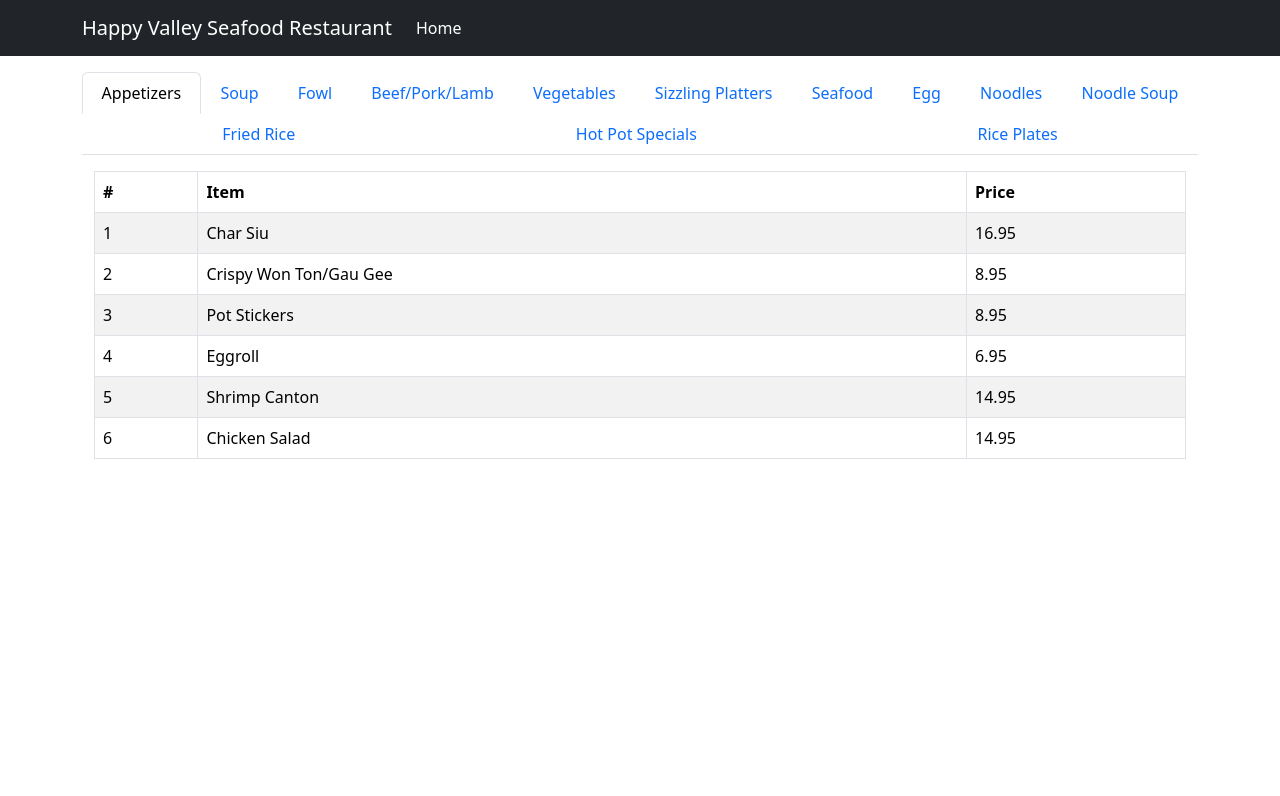
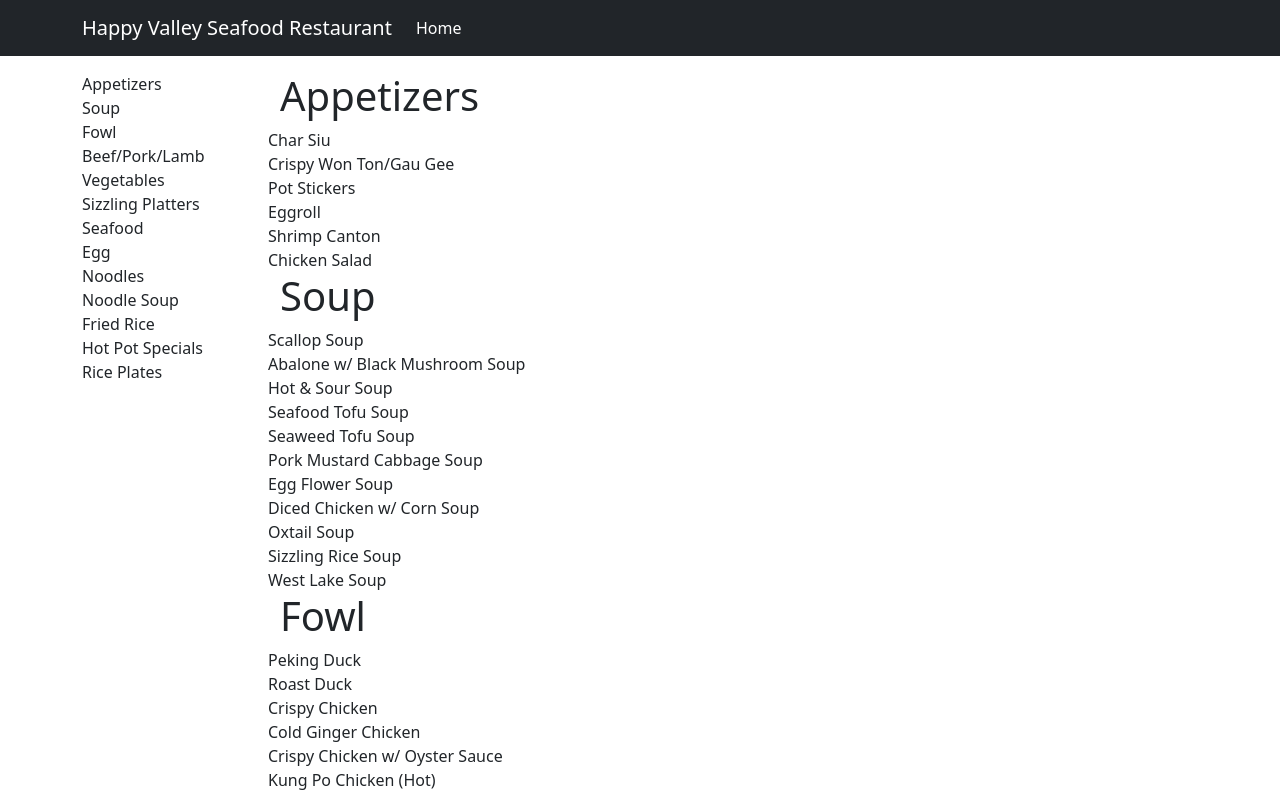
Before and after one commit to WayanLu/happyvalley-menu, a React (Create React App) app in the folder client/: page / in a window 1280 px wide. Shown: the top 796 px of the page. Built offline with nearby package versions, Linux system fonts and the light colour scheme.

Commit message:
changed layout of menu items

```diff
--- a/client/src/pages/Menu.jsx
+++ b/client/src/pages/Menu.jsx
@@ -1,5 +1,8 @@
 import React, { useMemo } from "react";
 import { Tab, Tabs } from "react-bootstrap";
+import Container from "react-bootstrap/Container";
+import Row from "react-bootstrap/Row";
+import Col from "react-bootstrap/Col";
 import MenuList from "../features/menu/MenuList";
 import menuData from "../data.json";
 
@@ -17,22 +20,75 @@
   }, []); */
 
   return (
-    <Tabs
-      defaultActiveKey="Appetizers"
-      id="fill-tab-example"
-      className="mb-3"
-      fill
-    >
-      {/* Iterate through categories */}
-      {Object.entries(menuData.menu).map(([category, items]) => (
-        <Tab key={category} eventKey={category} title={category}>
-          <div className="items-list">
-            <MenuList categoryList={items} />
-          </div>
-        </Tab>
-      ))}
-    </Tabs>
+    <Container>
+      <Row>
+        {/* Categories*/}
+        <Col xs={4} md={3} lg={2}>
+          {Object.entries(menuData.menu).map(([category, items]) => (
+            <Row key={category}>{category}</Row>
+          ))}
+        </Col>
+        {/* Menu Items*/}
+        <Col xs={8} md={9} lg={10}>
+          {Object.entries(menuData.menu).map(([category, items]) => (
+            <div key={category} className="{category}">
+              <h1>{category}</h1>
+              <div className={`${category}-items`}>
+                {items.map((item) => (
+                  <Row key={item.id}>{item.name}</Row>
+                ))}
+              </div>
+            </div>
+          ))}
+        </Col>
+      </Row>
+    </Container>
   );
+}
+{
+  /* <Tabs */
+}
+{
+  /*   defaultActiveKey="Appetizers" */
+}
+{
+  /*   id="fill-tab-example" */
+}
+{
+  /*   className="mb-3" */
+}
+{
+  /*   fill */
+}
+{
+  /* > */
+}
+{
+  /*   {/* Iterate through categories */
+}
+{
+  /*   {Object.entries(menuData.menu).map(([category, items]) => ( */
+}
+{
+  /*     <Tab key={category} eventKey={category} title={category}> */
+}
+{
+  /*       <div className="items-list"> */
+}
+{
+  /*         <MenuList categoryList={items} /> */
+}
+{
+  /*       </div> */
+}
+{
+  /*     </Tab> */
+}
+{
+  /*   ))} */
+}
+{
+  /* </Tabs> */
 }
 
 export default CreateMenu;
```
Also changed, not shown: client/src/data.json (line endings or trailing spaces).
